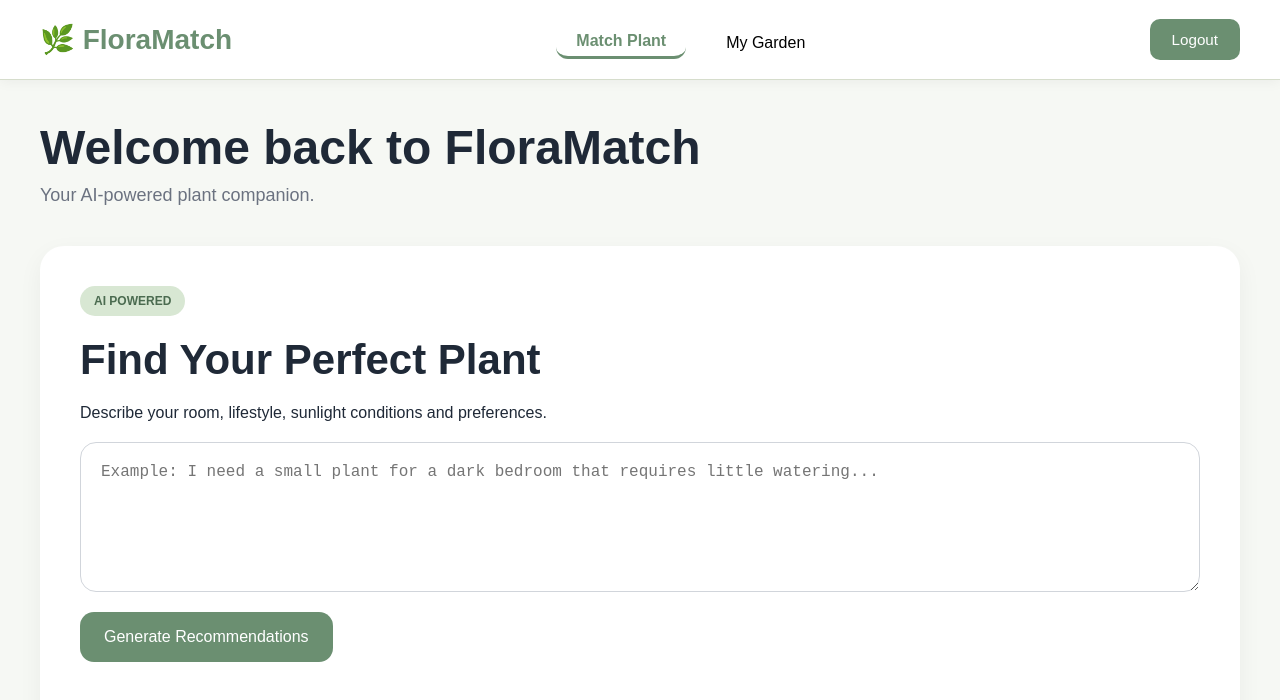
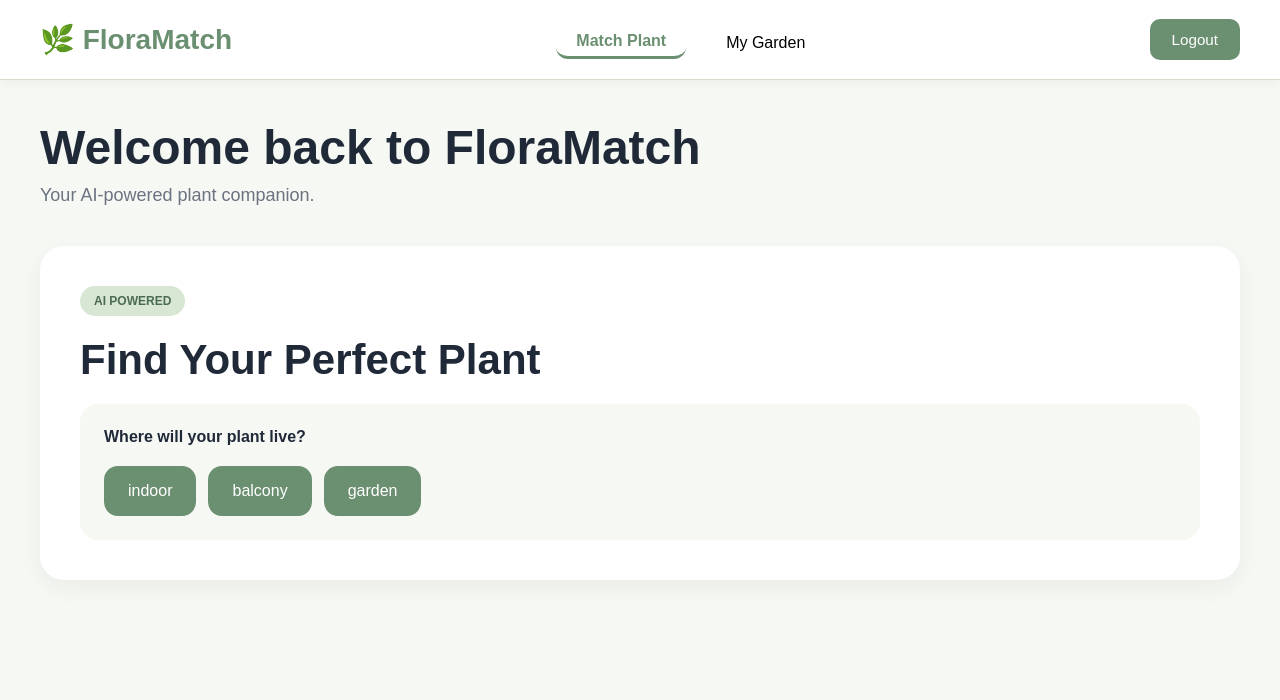
Before and after one commit to malgosiam2/FloraMatch, a React app in the folder floramatch-terraform/frontend/: page /dashboard in a window 1280 px wide. Shown: the top 700 px of the page. Built offline with nearby package versions, Linux system fonts and the light colour scheme; the HTML template or start-up script is replaced by a standard one.

Commit message:
recommendations: frontend - questions

```diff
--- a/floramatch-terraform/frontend/src/components/MatchPlantSection.jsx
+++ b/floramatch-terraform/frontend/src/components/MatchPlantSection.jsx
@@ -1,16 +1,43 @@
 import { useState } from "react";
-
 import {
   getRecommendations
 } from "../services/recommendationAPI";
 
+const QUESTIONS = [
+  {
+    key: "location",
+    question: "Where will your plant live?",
+    options: ["indoor", "balcony", "garden"]
+  },
+  {
+    key: "sunlight",
+    question: "How much sunlight is available?",
+    options: ["low", "medium", "high"]
+  },
+  {
+    key: "watering",
+    question: "How often do you want to water the plant?",
+    options: ["low", "medium", "high"]
+  },
+  {
+    key: "plantSize",
+    question: "Preferred plant size?",
+    options: ["small", "medium", "large"]
+  },
+  {
+    key: "flowering",
+    question: "Do you want flowering plants?",
+    options: ["yes", "no"]
+  }
+];
+
 function MatchPlantSection() {
 
-  const [prompt, setPrompt] =
-    useState("");
+  const [step, setStep] = useState(0);
 
-  const [recommendations,
-    setRecommendations] =
+  const [answers, setAnswers] = useState({});
+
+  const [recommendations, setRecommendations] =
     useState([]);
 
   const [loading, setLoading] =
@@ -19,7 +46,29 @@ function MatchPlantSection() {
   const [error, setError] =
     useState("");
 
-  async function handleGenerate() {
+  const currentQuestion =
+    QUESTIONS[step];
+
+  function handleOptionSelect(option) {
+
+    const updatedAnswers = {
+      ...answers,
+      [currentQuestion.key]:
+        currentQuestion.key === "flowering"
+          ? option === "yes"
+          : option
+    };
+
+    setAnswers(updatedAnswers);
+
+    if (step < QUESTIONS.length - 1) {
+      setStep(step + 1);
+    } else {
+      handleGenerate(updatedAnswers);
+    }
+  }
+
+  async function handleGenerate(finalAnswers) {
 
     try {
 
@@ -28,7 +77,7 @@ function MatchPlantSection() {
       setError("");
 
       const data =
-        await getRecommendations(prompt);
+        await getRecommendations(finalAnswers);
 
       setRecommendations(
         data.recommendations || []
@@ -60,41 +109,66 @@ function MatchPlantSection() {
           Find Your Perfect Plant
         </h2>
 
-        <p>
-          Describe your room,
-          lifestyle,
-          sunlight conditions
-          and preferences.
+        {!loading && recommendations.length === 0 && (
+          <>
+            <div
+              style={{
+                background: "#f6f8f4",
+                padding: "24px",
+                borderRadius: "18px"
+              }}
+            >
+
+              <p
+                style={{
+                  fontWeight: "bold",
+                  marginBottom: "20px"
+                }}
+              >
+                {currentQuestion.question}
               </p>
 
-        <textarea
-
-          value={prompt}
-
-          onChange={(e) =>
-            setPrompt(e.target.value)
-          }
-
-          placeholder="Example: I need a small plant for a dark bedroom that requires little watering..."
-
-        />
-
-        <button
-          className="primary-button"
-          onClick={handleGenerate}
+              <div
+                style={{
+                  display: "flex",
+                  gap: "12px",
+                  flexWrap: "wrap"
+                }}
               >
 
-          {loading
-            ? "Loading..."
-            : "Generate Recommendations"}
+                {currentQuestion.options.map(
+                  (option) => (
+                    <button
+                      key={option}
+                      className="primary-button"
+                      onClick={() =>
+                        handleOptionSelect(option)
+                      }
+                    >
+                      {option}
+                    </button>
+                  )
+                )}
 
-        </button>
+              </div>
+
+            </div>
+          </>
+        )}
+
+        {loading && (
+          <p>
+            Generating recommendations...
+          </p>
+        )}
 
         {error && (
           <p style={{ color: "red" }}>
             {error}
           </p>
         )}
+
+        {recommendations.length > 0 && (
 
           <div
             style={{
@@ -108,9 +182,7 @@ function MatchPlantSection() {
             {recommendations.map((plant) => (
 
               <div
-
                 key={plant.id}
-
                 style={{
                   padding: "20px",
                   borderRadius: "16px",
@@ -128,11 +200,21 @@ function MatchPlantSection() {
                   {plant.description}
                 </p>
 
+                <p>
+                  ☀️ Sunlight: {plant.sunlight}
+                </p>
+
+                <p>
+                  💧 Watering: {plant.watering}
+                </p>
+
               </div>
 
             ))}
 
           </div>
+
+        )}
 
       </div>
 
--- a/floramatch-terraform/frontend/src/services/recommendationAPI.js
+++ b/floramatch-terraform/frontend/src/services/recommendationAPI.js
@@ -1,14 +1,7 @@
-import { auth } from "./firebase";
+const API =
+  "https://europe-central2-floramatch-497314.cloudfunctions.net/plant-recommendation-service";
 
-const API =   "https://europe-central2-floramatch-497314.cloudfunctions.net/plant-recommendation-service";
-
-export async function getRecommendations(prompt) {
-
-  const user = auth.currentUser;
-
-  if (!user) {
-    throw new Error("User not logged in");
-  }
+export async function getRecommendations(filters) {
 
   const response = await fetch(
     `${API}/recommendations`,
@@ -19,9 +12,7 @@ export async function getRecommendations(prompt) {
         "Content-Type": "application/json"
       },
 
-      body: JSON.stringify({
-        prompt
-      })
+      body: JSON.stringify(filters)
     }
   );
 
```
Lines whose indentation alone changed are shown as unchanged.
